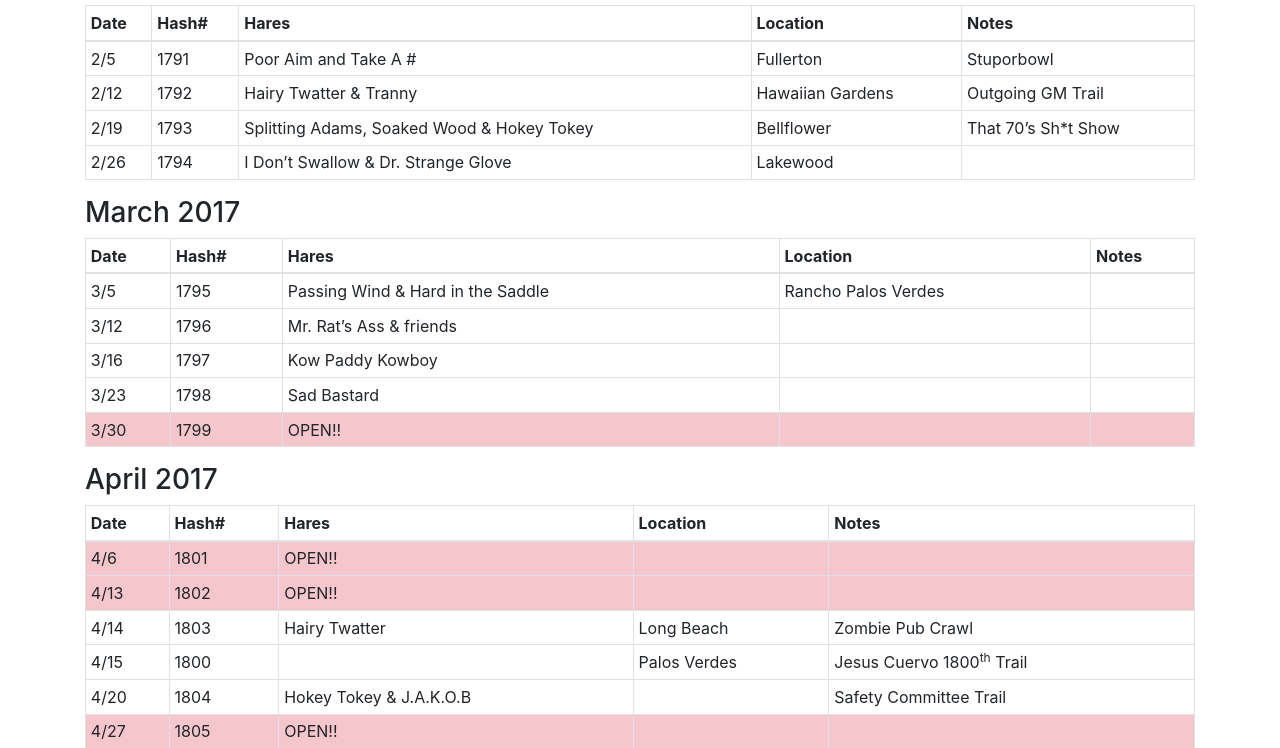
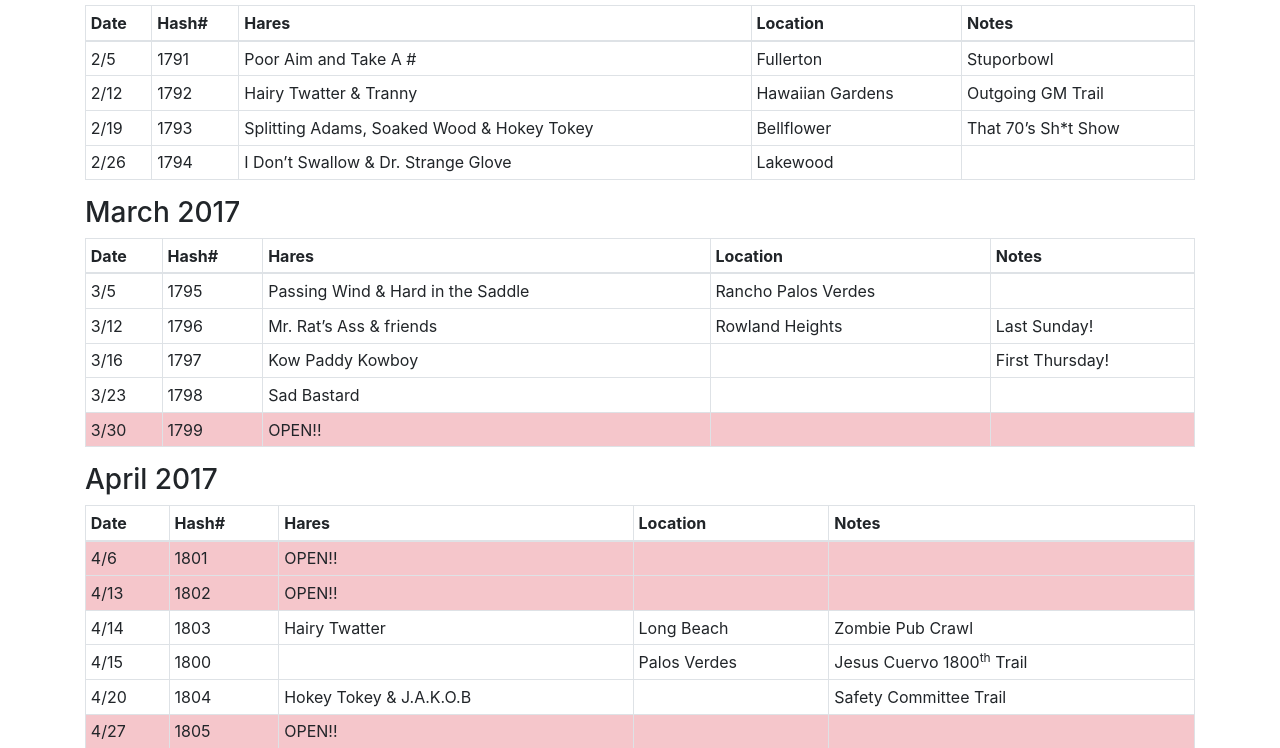
Before and after one commit to LBH3/lbh3.org, a PHP site: page /hareline/hareline.php in a window 1280 px wide. Shown: the part 607-1355 px from the top of the page. Run offline with PHP 8.4, Linux system fonts and the light colour scheme; some libraries are stand-ins or nearby versions.

Commit message:
Update the Hareline and add March 2017 to Past Runs

```diff
--- a/hareline/hareline.php
+++ b/hareline/hareline.php
@@ -37,36 +37,36 @@
 				</thead>
 				<tbody>
 					<tr>
-						<td class="tcenter">1/1</td>
-						<td class="tcenter">1786</td>
+						<td>1/1</td>
+						<td>1786</td>
 						<td>Shitter Splitter</td>
 						<td></td>
 						<td>New Years Run</td>
 					</tr>
 					<tr>
-						<td class="tcenter">1/8</td>
-						<td class="tcenter">1787</td>
+						<td>1/8</td>
+						<td>1787</td>
 						<td>Soaked Wood</td>
 						<td></td>
 						<td>Lingerie Run</td>
 					</tr>
 					<tr>
-						<td class="tcenter">1/15</td>
-						<td class="tcenter">1788</td>
+						<td>1/15</td>
+						<td>1788</td>
 						<td>Designer Stud</td>
 						<td></td>
 						<td>10Th Analversary Run</td>
 					</tr>
 					<tr>
-						<td class="tcenter">1/22</td>
-						<td class="tcenter">1789</td>
+						<td>1/22</td>
+						<td>1789</td>
 						<td>Kowpaddy Kowboy</td>
 						<td></td>
 						<td></td>
 					</tr>
 					<tr>
-						<td class="tcenter">1/29</td>
-						<td class="tcenter">1790</td>
+						<td>1/29</td>
+						<td>1790</td>
 						<td>Whaleboner, Swayze Both Ways, &amp; Dr. Strangeglove</td>
 						<td>Santa Ana</td>
 						<td>Running Scared in Santa Ana</td>
@@ -81,29 +81,29 @@
 				</thead>
 				<tbody>
 					<tr>
-						<td class="tcenter">2/5</td>
-						<td class="tcenter">1791</td>
+						<td>2/5</td>
+						<td>1791</td>
 						<td>Poor Aim and Take A #</td>
 						<td>Fullerton</td>
 						<td>Stuporbowl</td>
 					</tr>
 					<tr>
-						<td class="tcenter">2/12</td>
-						<td class="tcenter">1792</td>
+						<td>2/12</td>
+						<td>1792</td>
 						<td>Hairy Twatter &amp; Tranny</td>
 						<td>Hawaiian Gardens</td>
 						<td>Outgoing GM Trail</td>
 					</tr>
 					<tr>
-						<td class="tcenter">2/19</td>
-						<td class="tcenter">1793</td>
+						<td>2/19</td>
+						<td>1793</td>
 						<td>Splitting Adams, Soaked Wood &amp; Hokey Tokey</td>
 						<td>Bellflower</td>
 						<td>That 70’s Sh*t Show</td>
 					</tr>
 					<tr>
-						<td class="tcenter">2/26</td>
-						<td class="tcenter">1794</td>
+						<td>2/26</td>
+						<td>1794</td>
 						<td>I Don’t Swallow &amp; Dr. Strange Glove</td>
 						<td>Lakewood</td>
 						<td></td>
@@ -118,36 +118,36 @@
 				</thead>
 				<tbody>
 					<tr>
-						<td class="tcenter">3/5</td>
-						<td class="tcenter">1795</td>
+						<td>3/5</td>
+						<td>1795</td>
 						<td>Passing Wind &amp; Hard in the Saddle</td>
 						<td>Rancho Palos Verdes</td>
 						<td></td>
 					</tr>
 					<tr>
-						<td class="tcenter">3/12</td>
-						<td class="tcenter">1796</td>
+						<td>3/12</td>
+						<td>1796</td>
 						<td>Mr. Rat’s Ass &amp; friends</td>
-						<td></td>
-						<td></td>
+						<td>Rowland Heights</td>
+						<td>Last Sunday!</td>
 					</tr>
 					<tr>
-						<td class="tcenter">3/16</td>
-						<td class="tcenter">1797</td>
+						<td>3/16</td>
+						<td>1797</td>
 						<td>Kow Paddy Kowboy</td>
 						<td></td>
-						<td></td>
+						<td>First Thursday!</td>
 					</tr>
 					<tr>
-						<td class="tcenter">3/23</td>
-						<td class="tcenter">1798</td>
+						<td>3/23</td>
+						<td>1798</td>
 						<td>Sad Bastard</td>
 						<td></td>
 						<td></td>
 					</tr>
 					<tr class="table-danger">
-						<td class="tcenter">3/30</td>
-						<td class="tcenter">1799</td>
+						<td>3/30</td>
+						<td>1799</td>
 						<td> OPEN!!</td>
 						<td></td>
 						<td></td>
@@ -162,43 +162,43 @@
 				</thead>
 				<tbody>
 					<tr class="table-danger">
-						<td class="tcenter">4/6</td>
-						<td class="tcenter">1801</td>
+						<td>4/6</td>
+						<td>1801</td>
 						<td> OPEN!!</td>
 						<td></td>
 						<td></td>
 					</tr>
 					<tr class="table-danger">
-						<td class="tcenter">4/13</td>
-						<td class="tcenter">1802</td>
+						<td>4/13</td>
+						<td>1802</td>
 						<td> OPEN!!</td>
 						<td></td>
 						<td></td>
 					</tr>
 					<tr>
-						<td class="tcenter">4/14</td>
-						<td class="tcenter">1803</td>
+						<td>4/14</td>
+						<td>1803</td>
 						<td>Hairy Twatter</td>
 						<td>Long Beach</td>
 						<td>Zombie Pub Crawl</td>
 					</tr>
 					<tr>
-						<td class="tcenter">4/15</td>
-						<td class="tcenter">1800</td>
+						<td>4/15</td>
+						<td>1800</td>
 						<td></td>
 						<td>Palos Verdes</td>
 						<td>Jesus Cuervo 1800<sup>th</sup> Trail</td>
 					</tr>
 					<tr>
-						<td class="tcenter">4/20</td>
-						<td class="tcenter">1804</td>
+						<td>4/20</td>
+						<td>1804</td>
 						<td>Hokey Tokey &amp; J.A.K.O.B</td>
 						<td></td>
 						<td>Safety Committee Trail</td>
 					</tr>
 					<tr class="table-danger">
-						<td class="tcenter">4/27</td>
-						<td class="tcenter">1805</td>
+						<td>4/27</td>
+						<td>1805</td>
 						<td> OPEN!!</td>
 						<td></td>
 						<td></td>
@@ -213,29 +213,29 @@
 				</thead>
 				<tbody>
 					<tr>
-						<td class="tcenter">5/4</td>
-						<td class="tcenter">1806</td>
+						<td>5/4</td>
+						<td>1806</td>
 						<td>I Chink So &amp; Victoria’s Secretion</td>
 						<td></td>
 						<td>Chinko De Mayo</td>
 					</tr>
 					<tr class="table-danger">
-						<td class="tcenter">5/11</td>
-						<td class="tcenter">1807</td>
+						<td>5/11</td>
+						<td>1807</td>
 						<td> OPEN!!</td>
 						<td></td>
 						<td></td>
 					</tr>
 					<tr class="table-danger">
-						<td class="tcenter">5/18</td>
-						<td class="tcenter">1808</td>
+						<td>5/18</td>
+						<td>1808</td>
 						<td> OPEN!!</td>
 						<td></td>
 						<td></td>
 					</tr>
 					<tr class="table-danger">
-						<td class="tcenter">5/25</td>
-						<td class="tcenter">1809</td>
+						<td>5/25</td>
+						<td>1809</td>
 						<td> OPEN!!</td>
 						<td></td>
 						<td></td>
```
